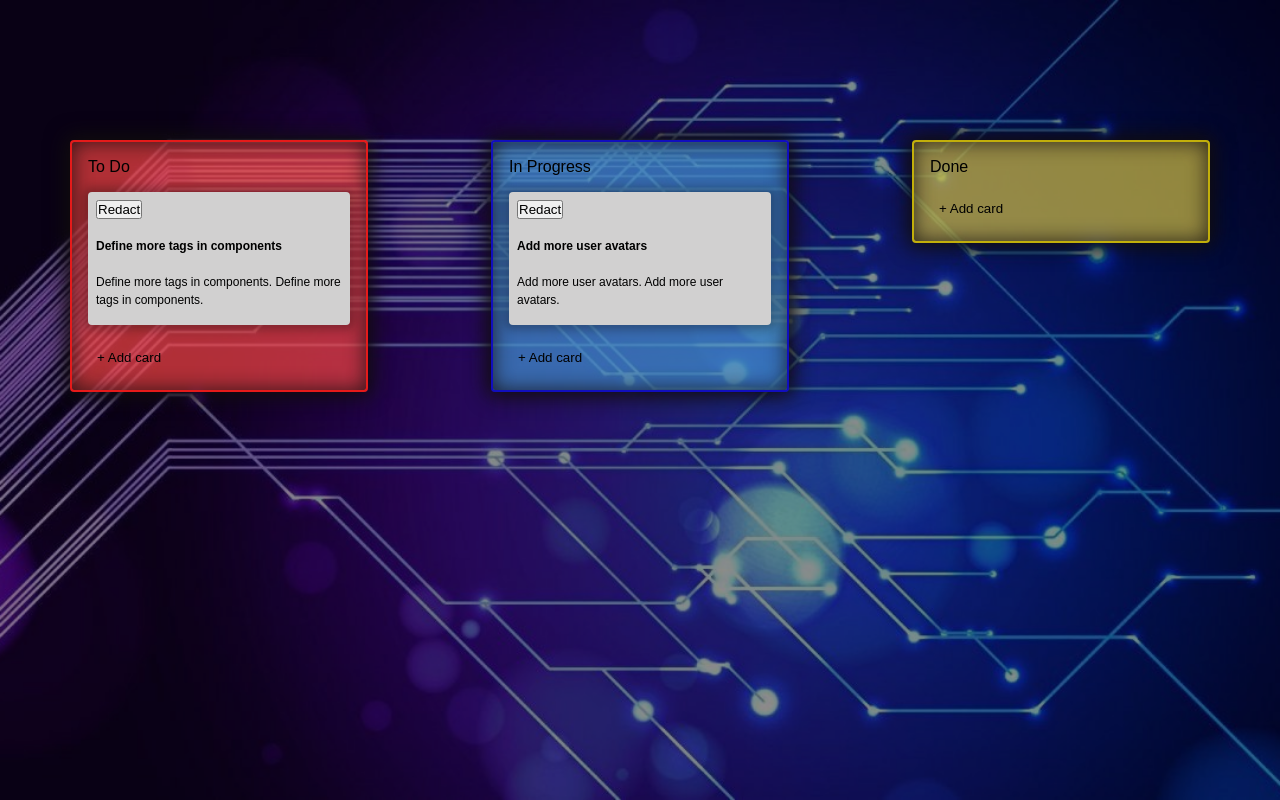
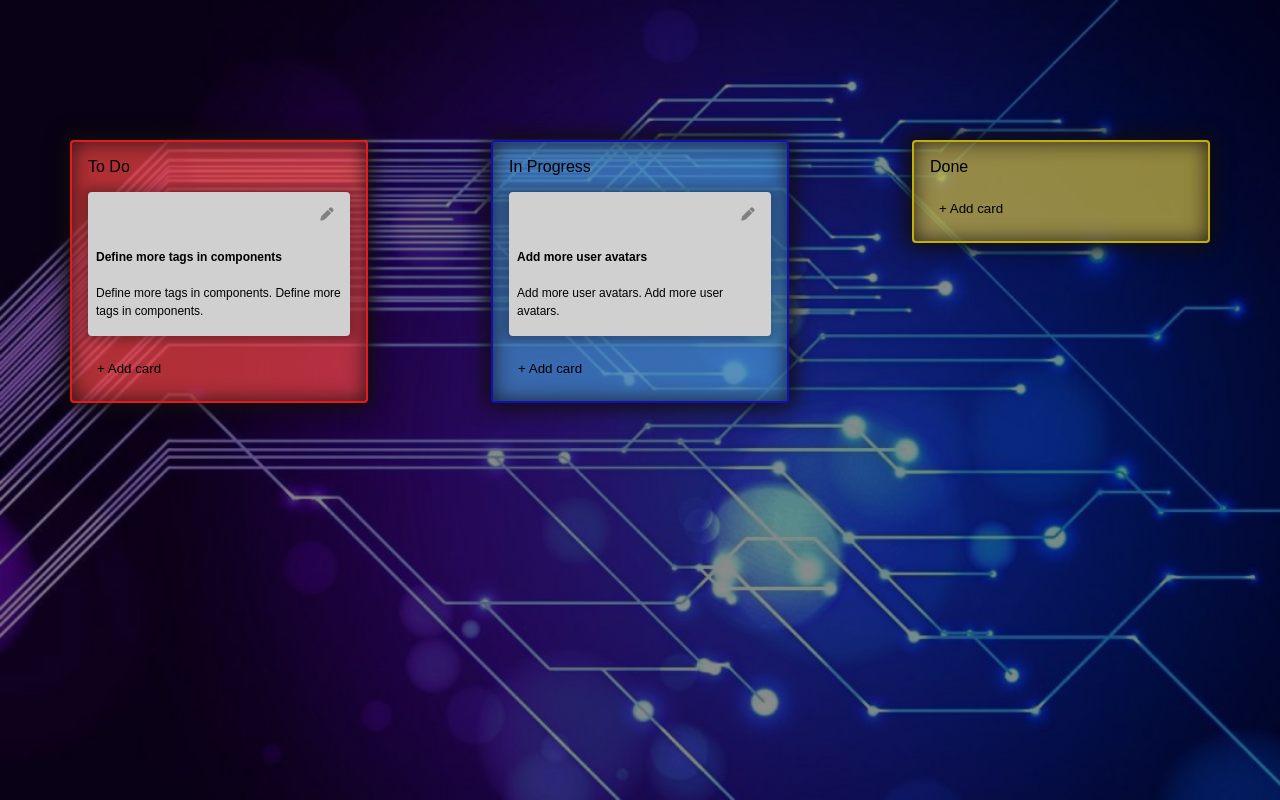
Before and after one commit to RomanPeshko/FE12-JS-React-Roman-Peshko, a React app: page /cards in a window 1280 px wide. Built offline with nearby package versions, Linux system fonts and the light colour scheme.

Commit message:
webpack version8

```diff
--- a/public/index.html
+++ b/public/index.html
@@ -5,6 +5,9 @@
     <meta charset="UTF-8">
     <meta http-equiv="X-UA-Compatible" content="IE=edge">
     <meta name="viewport" content="width=device-width, initial-scale=1.0">
+    <link rel="stylesheet" href="https://cdnjs.cloudflare.com/ajax/libs/font-awesome/6.0.0-beta2/css/all.min.css"
+        integrity="sha512-YWzhKL2whUzgiheMoBFwW8CKV4qpHQAEuvilg9FAn5VJUDwKZZxkJNuGM4XkWuk94WCrrwslk8yWNGmY1EduTA=="
+        crossorigin="anonymous" referrerpolicy="no-referrer" />
     <title>JS React Project</title>
 </head>
 
--- a/src/Components/Card/card.jsx
+++ b/src/Components/Card/card.jsx
@@ -1,8 +1,10 @@
 import React, { memo, useEffect } from "react";
 import { Link } from "react-router-dom";
-import CreateTaskChange from "Components/ModalContext/CreateTaskChange"
+import CreateTaskChange from "Components/ModalContext/CreateTaskChange";
+import { TASK_STATUS } from "constants/taskStatus";
 
 const Card = (props) => {
+
     useEffect(() => {
         return () => {
             console.log("bue bue id", props.id);
@@ -10,26 +12,40 @@ const Card = (props) => {
 
     }, []);
 
+    const buttonPencil = () => {
+        return (
+            <div className="button__pencil">
+                <button onClick={() => {
+                    props.openModal(<CreateTaskChange
+                        openModal={props.openModal}
+                        changeName={props.changeName}
+                        id={props.id}
+                        title={props.title}
+                        description={props.description}
+                        index={props.index}
+                        removeTask={props.removeTask} />)
+                }} className={'pencil__openModal'}>
+                    <i class="fas fa-pen"></i>
+                </button>
+            </div>
+        )
+    }
 
     console.log(`card render`, props.id);
 
     return (
         <React.Fragment>
-           <div className={"board-item__list"}>
-               <button onClick={() => { props.openModal(<CreateTaskChange
-                openModal={props.openModal}
-                changeName={props.changeName}
-                id={props.id}
-                title={props.title}
-                description={props.description}
-                index={props.index}
-                removeTask={props.removeTask}/>)}}   className={'pencil__openModal'}>Redact</button>
+            <div className={`board-item__list ${props.color}`} >
+                {(props.state === TASK_STATUS.toDo || props.state === TASK_STATUS.progress) && buttonPencil()}
                 <h4 className={"board-list__title"}>
                     {props.title}
                 </h4>
                 <p>
                     {props.description}
                 </p>
+                <span className={"list-date"}>
+                    {props.state === TASK_STATUS.done && Date()}
+                </span>
             </div>
             {/* <button onClick={props.removeTask(props.index)}>remove task</button> */}
         </React.Fragment>
--- a/src/Components/CardHolder/CardHolder.jsx
+++ b/src/Components/CardHolder/CardHolder.jsx
@@ -19,16 +19,12 @@ const CardHolder = (props) => {
                 title: "Define more tags in components",
                 description: "Define more tags in components. Define more tags in components.",
                 id: 0,
-                finishDate: 0,
-                userId: 0
             },
             {
                 state: TASK_STATUS.progress,
                 title: "Add more user avatars",
                 description: "Add more user avatars. Add more user avatars.",
                 id: 1,
-                finishDate: 0,
-                userId: 0
             }])
         }).then((data) => {
             setTaskList(data);
@@ -136,7 +132,8 @@ const CardHolder = (props) => {
                                         changeName={changeName}
                                         description={task.description}
                                         title={task.title}
-                                        index={index} />
+                                        index={index}
+                                        color={'done__green'}/>
                                 </React.Fragment>
                             )
                         } else {
--- a/src/styles/index.scss
+++ b/src/styles/index.scss
@@ -15,6 +15,15 @@
 }
 .pencil__openModal {
     margin-bottom: 20px;
+    width: 30px;
+    height: 30px;
+    border-radius: 50%;
+    border: 0;
+    background-color: #d1d0d0;
+}
+.button__pencil {
+    display: flex;
+    justify-content: end;
 }
 
 .link__kanban {
@@ -403,7 +412,7 @@ h3 {
 .board-item__list:hover {
     background-color: #bbbaba;
 }
-.board-list__button i {
+.button__pencil i {
     border-radius: 50%;
     cursor: pointer;
     width: 30px;
@@ -412,12 +421,13 @@ h3 {
     align-items: center;
     justify-content: center;
     color: rgba(85, 82, 82, 0.644);
+    padding: 4px;
 }
-.board-list__button i:hover {
+.button__pencil i:hover {
     color: #000;
     background-color: rgba(255, 255, 255, 0.315);
 }
-.board-list__button i:active {
+.button__pencil i:active {
     box-shadow: inset 0 0 5px 5px rgba(87, 86, 86, 0.8);
     transform: scale(0.9);
 }
@@ -547,10 +557,13 @@ h3 {
     box-shadow: 0 0 10px 5px rgba(17, 13, 13, 0.3);
 }
 .todo-button:active {
-    box-shadow: inset 0 0 5px 5px rgba(122, 14, 14, 0.3);
+    box-shadow: inset 0 0 5px 5px rgba(0, 0, 0, 0.3);
     transform: scale(0.95);
 }
 
+.done__green {
+    background-color: #73a87c;
+}
 
 .board-progress__title {
     display: flex;
```
